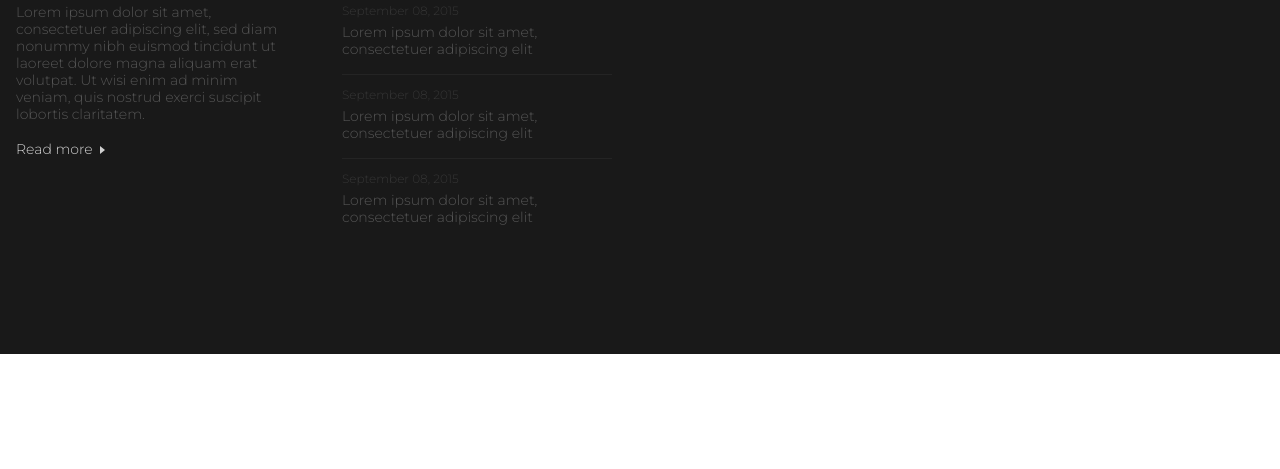
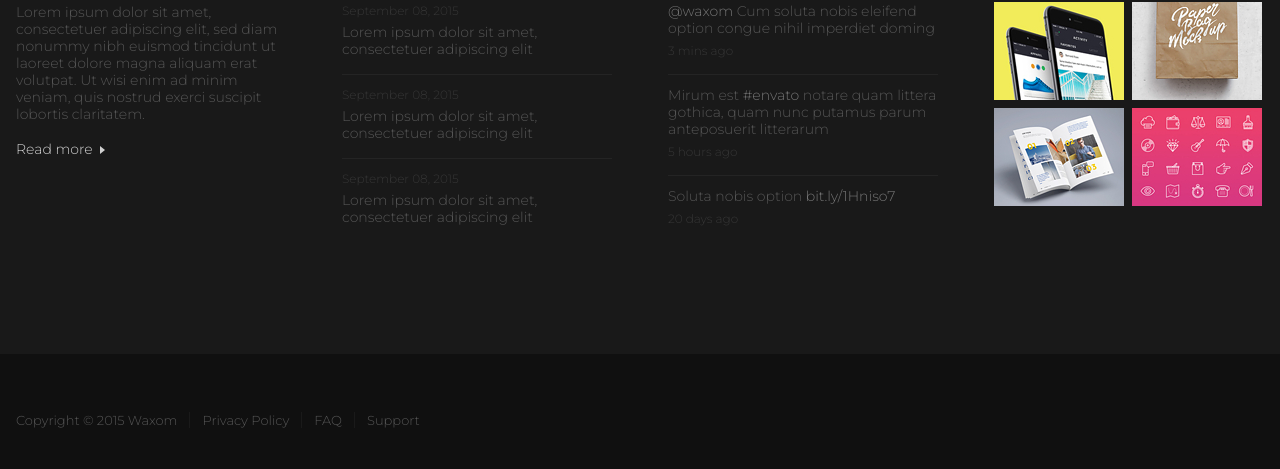
Before and after one commit to DenisKorobov/waxom, a plain HTML site: page index.html in a window 1280 px wide. Shown: the part 6426-6895 px from the top of the page. Before the commit the page ends 6780 px from the top, so only its background shows below. Drawn offline with Linux system fonts and the light colour scheme.

Commit message:
Закончил футер

```diff
--- a/css/style.css
+++ b/css/style.css
@@ -1048,6 +1048,12 @@ a {
     padding-bottom: 0;
 }
 
+.footer__col-link:hover,
+.footer__col-link:active,
+.footer__col-link:focus {
+    outline: none;
+}
+
 .footer__col-pubdate {
     font-size: 12px;
     line-height: 15px;
@@ -1072,3 +1078,82 @@ a {
 .footer__col-link:focus .footer__col-text {
     color: #C7B299;
 }
+
+.footer__col-twitter {
+    color: #757575;
+    line-height: 17px;
+}
+
+.footer__col-twitter:hover,
+.footer__col-twitter:active,
+.footer__col-twitter:focus {
+    color: #00BFF3;
+    outline: none;
+}
+
+.footer__col-time {
+    padding-top: 6px;
+    font-size: 12px;
+    line-height: 15px;
+    color: #363636;
+}
+
+.footer__widget {
+    display: flex;
+    justify-content: space-between;
+    flex-wrap: wrap;
+    max-width: 268px;
+    margin-top: 11px;
+}
+
+.footer__widget-item {
+    line-height: 0;
+    margin-bottom: 8px;
+}
+
+.footer__widget-link:hover,
+.footer__widget-link:active,
+.footer__widget-link:focus {
+    outline: none;
+}
+
+.footer__bottom {
+    background: #101010;
+    padding-top: 58px;
+    padding-bottom: 41px;
+}
+
+.footer__bottom-list {
+    max-width: 1248px;
+    margin: 0 auto;
+    display: flex;
+}
+
+.footer__bottom-item {
+    padding: 0 12px;
+    border-right: 1px solid #1A1A1A;
+    font-size: 13px;
+    line-height: 16px;
+    color: #555;
+}
+
+.footer__bottom-item:first-child {
+    padding-left: 0;
+}
+
+.footer__bottom-item:last-child {
+    border-right: none;
+}
+
+.footer__bottom-link {
+    font-size: 13px;
+    line-height: 16px;
+    color: #555;
+}
+
+.footer__bottom-link:hover,
+.footer__bottom-link:active,
+.footer__bottom-link:focus {
+    color: #BAA78F;
+    outline: none;
+}
--- a/index.html
+++ b/index.html
@@ -771,15 +771,92 @@
                     </ul>
                 </div>
                 <div class="footer__col">
-
+                    <h3 class="footer__col-title">
+                        Our Twitter
+                    </h3>
+                    <ul class="footer__col-list">
+                        <li class="footer__col-item">
+                            <p class="footer__col-text">
+                                <a href="#" class="footer__col-twitter">@waxom</a> Cum soluta nobis eleifend option
+                                congue nihil imperdiet doming
+                            </p>
+                            <p class="footer__col-time">
+                                3 mins ago
+                            </p>
+                        </li>
+                        <li class="footer__col-item">
+                            <p class="footer__col-text">
+                                Mirum est <a href="#" class="footer__col-twitter">#envato</a> notare quam littera
+                                gothica, quam nunc putamus parum anteposuerit litterarum
+                            </p>
+                            <p class="footer__col-time">
+                                5 hours ago
+                            </p>
+                        </li>
+                        <li class="footer__col-item">
+                            <p class="footer__col-text">
+                                Soluta nobis option <a href="#" class="footer__col-twitter">bit.ly/1Hniso7</a>
+                            </p>
+                            <p class="footer__col-time">
+                                20 days ago
+                            </p>
+                        </li>
+                    </ul>
                 </div>
                 <div class="footer__col">
-
+                    <h3 class="footer__col-title">
+                        Dribbble Widget
+                    </h3>
+                    <ul class="footer__widget">
+                        <li class="footer__widget-item">
+                            <a href="#" class="footer__widget-link">
+                                <img src="img/widget-1.jpg" alt="Ссылка 1" width="130" height="98"
+                                    class="footer__widget-img">
+                            </a>
+                        </li>
+                        <li class="footer__widget-item">
+                            <a href="#" class="footer__widget-link">
+                                <img src="img/widget-2.jpg" alt="Ссылка 2" width="130" height="98"
+                                    class="footer__widget-img">
+                            </a>
+                        </li>
+                        <li class="footer__widget-item">
+                            <a href="#" class="footer__widget-link">
+                                <img src="img/widget-3.jpg" alt="Ссылка 3" width="130" height="98"
+                                    class="footer__widget-img">
+                            </a>
+                        </li>
+                        <li class="footer__widget-item">
+                            <a href="#" class="footer__widget-link">
+                                <img src="img/widget-4.jpg" alt="Ссылка 4" width="130" height="98"
+                                    class="footer__widget-img">
+                            </a>
+                        </li>
+                    </ul>
                 </div>
             </div>
         </div>
         <div class="footer__bottom">
-
+            <ul class="footer__bottom-list">
+                <li class="footer__bottom-item">
+                    Copyright © 2015 Waxom
+                </li>
+                <li class="footer__bottom-item">
+                    <a href="#" class="footer__bottom-link">
+                        Privacy Policy
+                    </a>
+                </li>
+                <li class="footer__bottom-item">
+                    <a href="#" class="footer__bottom-link">
+                        FAQ
+                    </a>
+                </li>
+                <li class="footer__bottom-item">
+                    <a href="#" class="footer__bottom-link">
+                        Support
+                    </a>
+                </li>
+            </ul>
         </div>
     </footer>
 </body>
```
